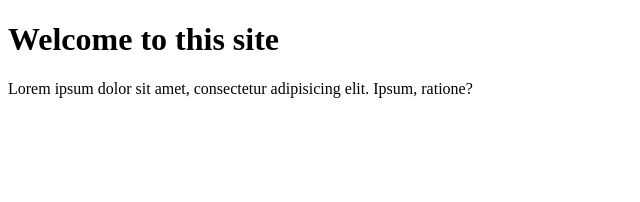
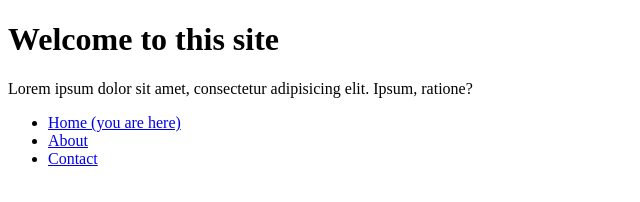
Before and after one commit to lemonadee71/basic-informational-site, a website: page pages/index.html in a window 1280 px wide. Shown: the whole page, without its empty margins (0-640 px from the left). Drawn offline with Linux system fonts and the light colour scheme.

Commit message:
Add nav links

```diff
--- a/pages/index.html
+++ b/pages/index.html
@@ -11,5 +11,10 @@
     <p>
       Lorem ipsum dolor sit amet, consectetur adipisicing elit. Ipsum, ratione?
     </p>
+    <ul>
+      <li><a href="/">Home (you are here)</a></li>
+      <li><a href="/about">About</a></li>
+      <li><a href="/contact">Contact</a></li>
+    </ul>
   </body>
 </html>
```
Also changed, not shown: pages/about.html (+1 -0 lines), pages/contact.html (+1 -0 lines).
